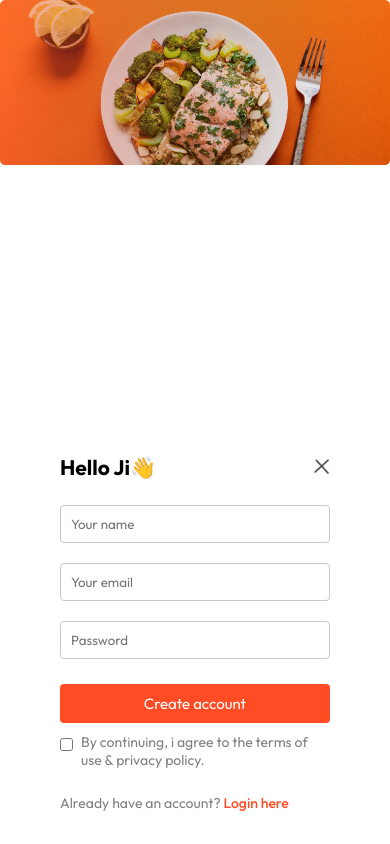
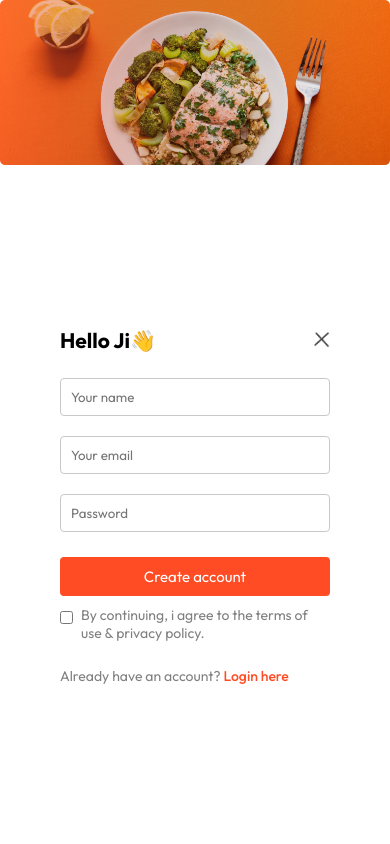
Before and after one commit to ABC11xyz/FOOD, a React (Vite) app in the folder Frontend/: page / in a window 390 px wide. Both pictures are taken after a click on the button "sign in". Built offline with nearby package versions, Linux system fonts and the light colour scheme; no server answers.

Commit message:
Update LoginPopup.css
responsive

```diff
--- a/Frontend/src/components/LoginPopup/LoginPopup.css
+++ b/Frontend/src/components/LoginPopup/LoginPopup.css
@@ -118,3 +118,11 @@
         width: 100%; /* Full width for smaller screens */
     }
 }
+
+
+@media (max-width: 500px) {
+    .ls-left {
+        width: 100%; /* Full width for smaller screens */
+        height: 35%; /* Adjust height */
+}
+}
```
